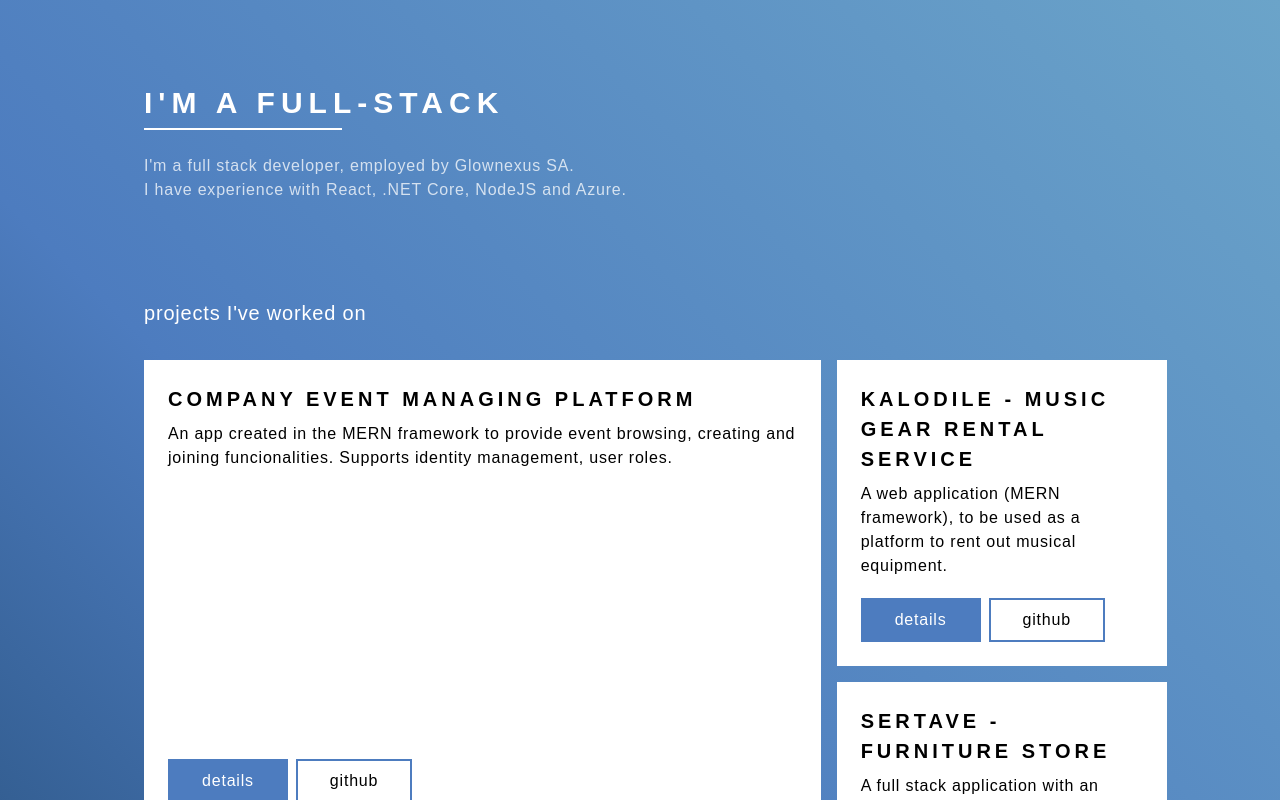
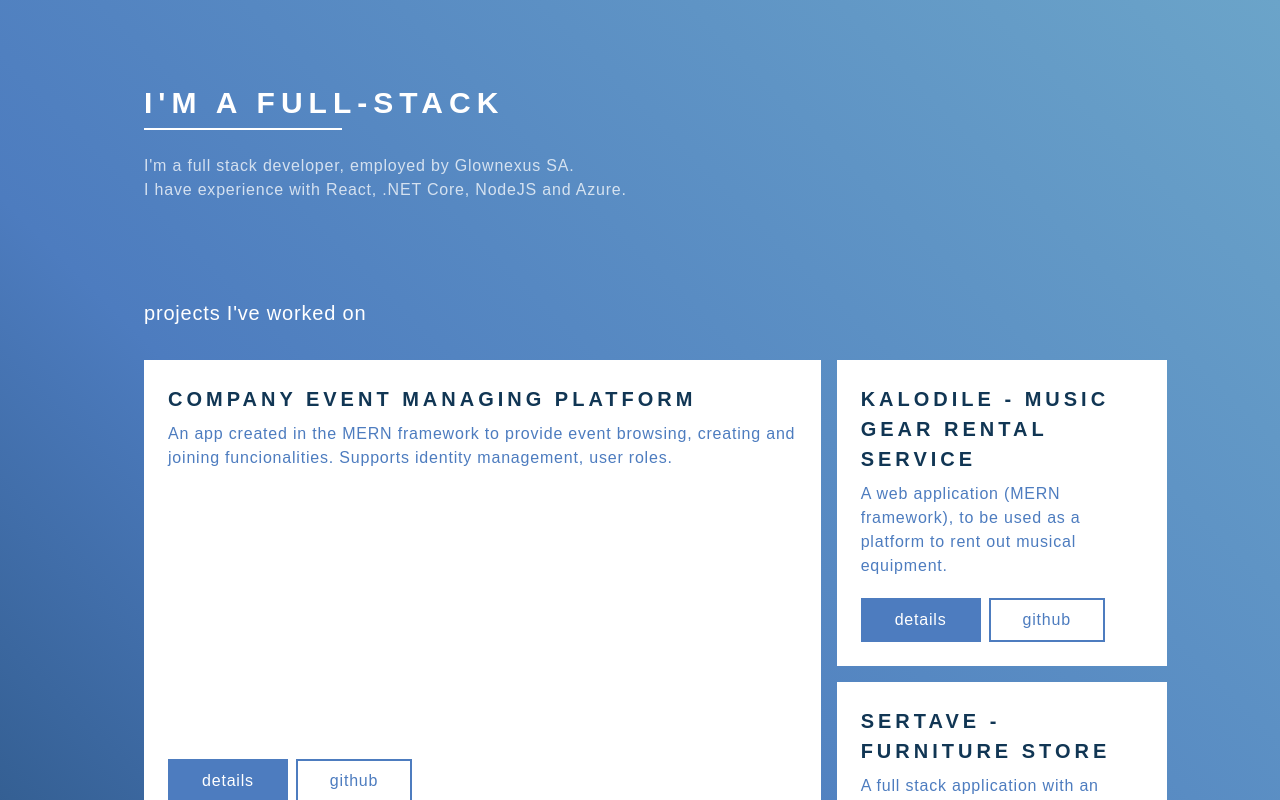
Before and after one commit to danielagg/personal-website-ts, a React (Create React App) app: page / in a window 1280 px wide. Shown: the top 800 px of the page. Built offline with nearby package versions, Linux system fonts and the light colour scheme.

Commit message:
Small color alignments

```diff
--- a/src/components/Portfolio/PortfolioItemCard.tsx
+++ b/src/components/Portfolio/PortfolioItemCard.tsx
@@ -11,11 +11,11 @@ type PortfolioItemCardProp = {
 
 const PortfolioItemCard = ({ item }: PortfolioItemCardProp) => {
   return (
-    <div className="relative bg-white p-6 primaryBlue h-full w-full">
-      <p className="text-xl uppercase font-raleway-bold wide-letter-spacing">
+    <div className="relative bg-white p-6 h-full w-full">
+      <p className="text-xl text-primaryDarkBlue uppercase font-raleway-bold wide-letter-spacing">
         {item.name}
       </p>
-      <p className="mt-2 mb-16">{item.description}</p>
+      <p className="mt-2 mb-16 text-primaryBlue">{item.description}</p>
       <div className="absolute bottom-0 mb-6 flex">
         <Button
           caption="details"
--- a/src/components/Shared/Button/Button.tsx
+++ b/src/components/Shared/Button/Button.tsx
@@ -35,7 +35,7 @@ const Button = ({
   const blueVariantStlye =
     "bg-primaryBlue text-white border-2 border-primaryBlue";
   const blueBorderOnlyVariantStlye =
-    "bg-white border-2 border-primaryBlue primaryBlue";
+    "bg-white border-2 border-primaryBlue text-primaryBlue";
   const whiteBorderOnlyVariantStlye =
     "bg-transparent border-2 border-white text-white";
 
```
